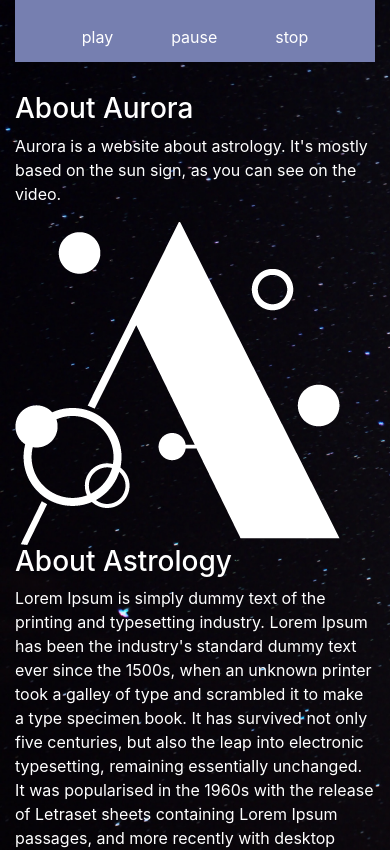
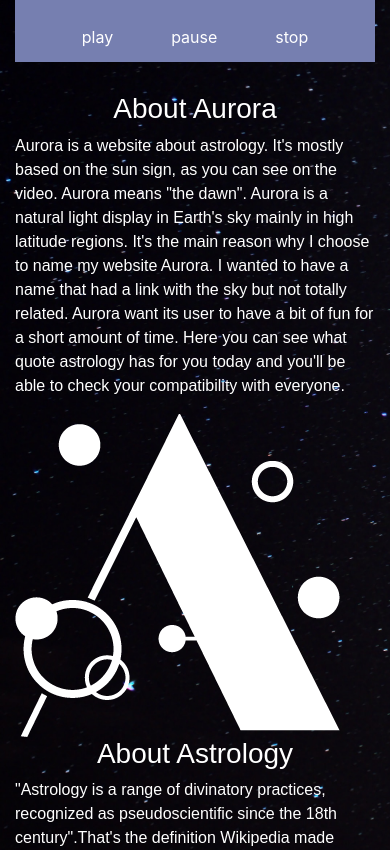
Before and after one commit to aleyyana/aurora, a Vue app: page /about in a window 390 px wide. Shown: the part 980-1830 px from the top of the page. Built offline with nearby package versions, Linux system fonts and the light colour scheme; grey boxes are pictures that could not be loaded; a web font is replaced by a local one; what vue-kinesis would draw is missing.

Commit message:
aboutpage + responsive

```diff
--- a/src/views/AboutView.vue
+++ b/src/views/AboutView.vue
@@ -26,21 +26,23 @@
 </div>
     <div class="container">
       <div class="row">
-        <div class="col">
+        <div class="col col-sm">
           <h3>About Aurora</h3>
-          <p>Aurora is a website about astrology. It's mostly based on the sun sign, as you can see on the video. </p>
+          <p>Aurora is a website about astrology. It's mostly based on the sun sign, as you can see on the video.
+            Aurora means "the dawn". Aurora is a natural light display in Earth's sky mainly in high latitude regions.
+            It's the main reason why I choose to name my website Aurora. I wanted to have a name that had a link with the sky but not totally related.
+            Aurora want its user to have a bit of fun for a short amount of time. Here you can see what quote astrology has for you today
+            and you'll be able to check your compatibility with everyone.  </p>
         </div>
-        <div class="col">
+        <div class="col col-sm">
           <img src="../assets/img/logo_2.png" alt="">
         </div>
-        <div class="col">
+        <div class="col col-sm">
           <h3>About Astrology</h3>
-          <p>Lorem Ipsum is simply dummy text of the printing and typesetting industry.
-             Lorem Ipsum has been the industry's standard dummy text ever since the 1500s,
-             when an unknown printer took a galley of type and scrambled it to make a type specimen book.
-             It has survived not only five centuries, but also the leap into electronic typesetting, remaining essentially unchanged.
-             It was popularised in the 1960s with the release of Letraset sheets containing Lorem Ipsum passages,
-            and more recently with desktop publishing software like Aldus PageMaker including versions of Lorem Ipsum.</p>
+          <p> <span>"Astrology is a range of divinatory practices, recognized as pseudoscientific since the 18th century".</span>That's the definition
+          Wikipedia made about it. But in reality, a lot of people think it's childish. But astrology is made for people who wants to have
+          fun and who likes stars, planets & the sky. Astrology is for the dreamers but it welcomes everyone who wants to give it a try. There's no need
+          to be afraid of it. </p>
         </div>
       </div>
     </div>
@@ -88,6 +90,14 @@ h1{
   font-size: var(--header-size);
   color:var(--white);
 }
+h3{
+  font-family: Lust-sans, sans-serif;
+  text-align: center;
+}
+
+p{
+  font-family: Quasimoda, sans-serif;
+}
 
 .controls{
   color:var(--white);
--- a/src/views/HomeView.vue
+++ b/src/views/HomeView.vue
@@ -17,19 +17,19 @@
 
       <div class="blank-space3"></div>
 
-      <div class="center-content" id="anchor1"><a href="#anchor-content">Jump to section 2</a>
-      </div>
-  </div>
-  <div class="blank-space1"></div>
-
-  <div id="anchor-content">
-    <div class="row">
+      <div class="row">
       <div class="col">
         <p>Do you want to know your daily horoscope ? You can check it out here !</p>
       </div>
-      <div class="col"></div>
+      <div class="col">
+        <p class="compat_text">test your Compatibility with friends & lovers here !</p>
+      </div>
     </div>
+
+      <!-- <div class="center-content" id="anchor1"><a href="#anchor-content">Jump to section 2</a>
+      </div> -->
   </div>
+
 
 
 
@@ -50,11 +50,6 @@ h1{
   height: 400px;
 }
 
-.center-content{
-  display: flex;
-  justify-content: center;
-}
-
 .quote{
   text-align: center;
   font-size: 20px;
@@ -62,20 +57,8 @@ h1{
 
 }
 
-.text1{
-  color:var(--main-color);
-}
-
-
-.btn-center{
-  display: flex;
-  justify-content: center;
-}
-
-.btn{
-  background: var(--secondary-color) 0% 0% no-repeat padding-box;
-  border-radius: 43px;
-  height:38px;
+.compat_text{
+  text-align: end;
 }
 
 </style>
```
